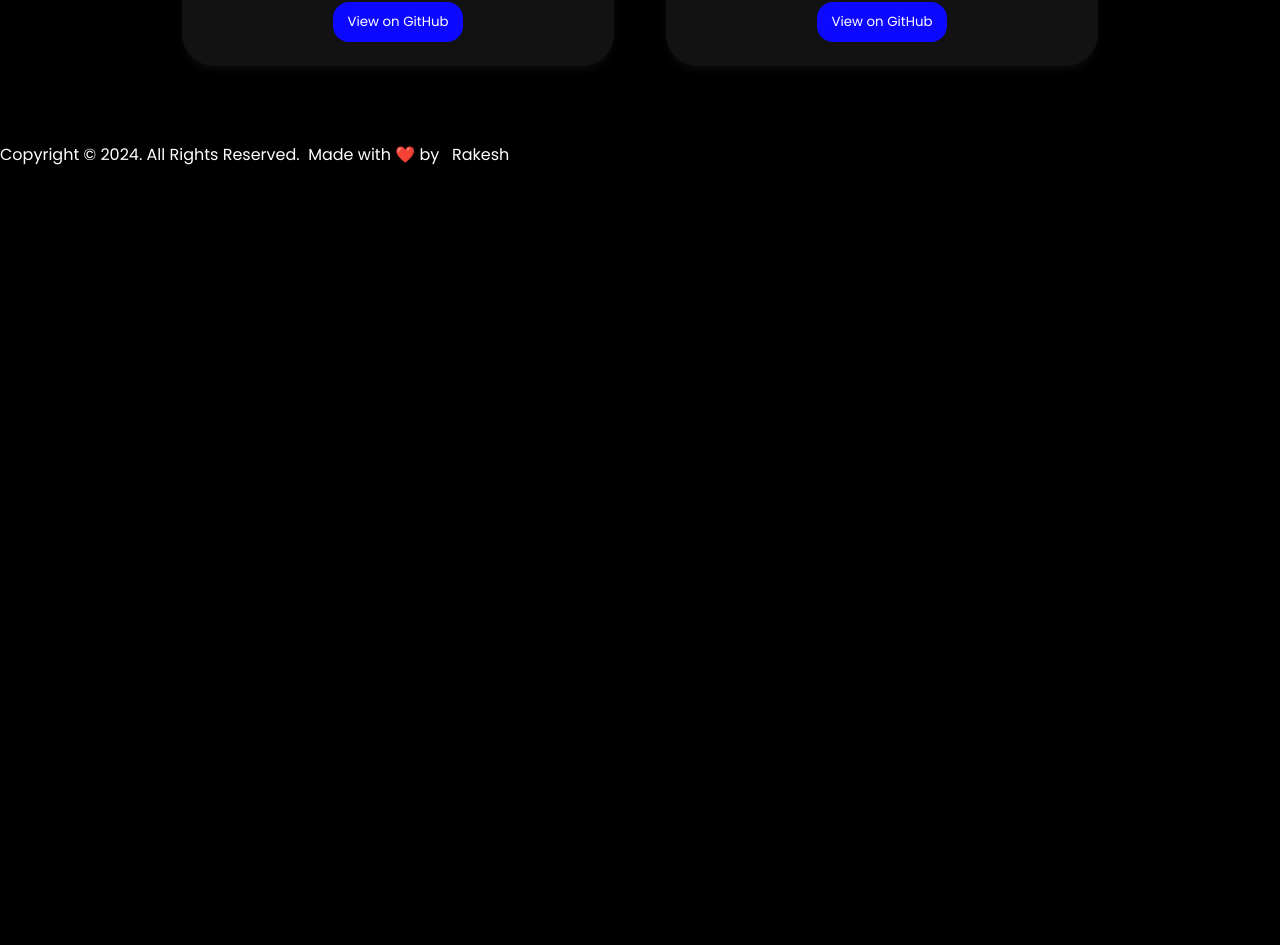
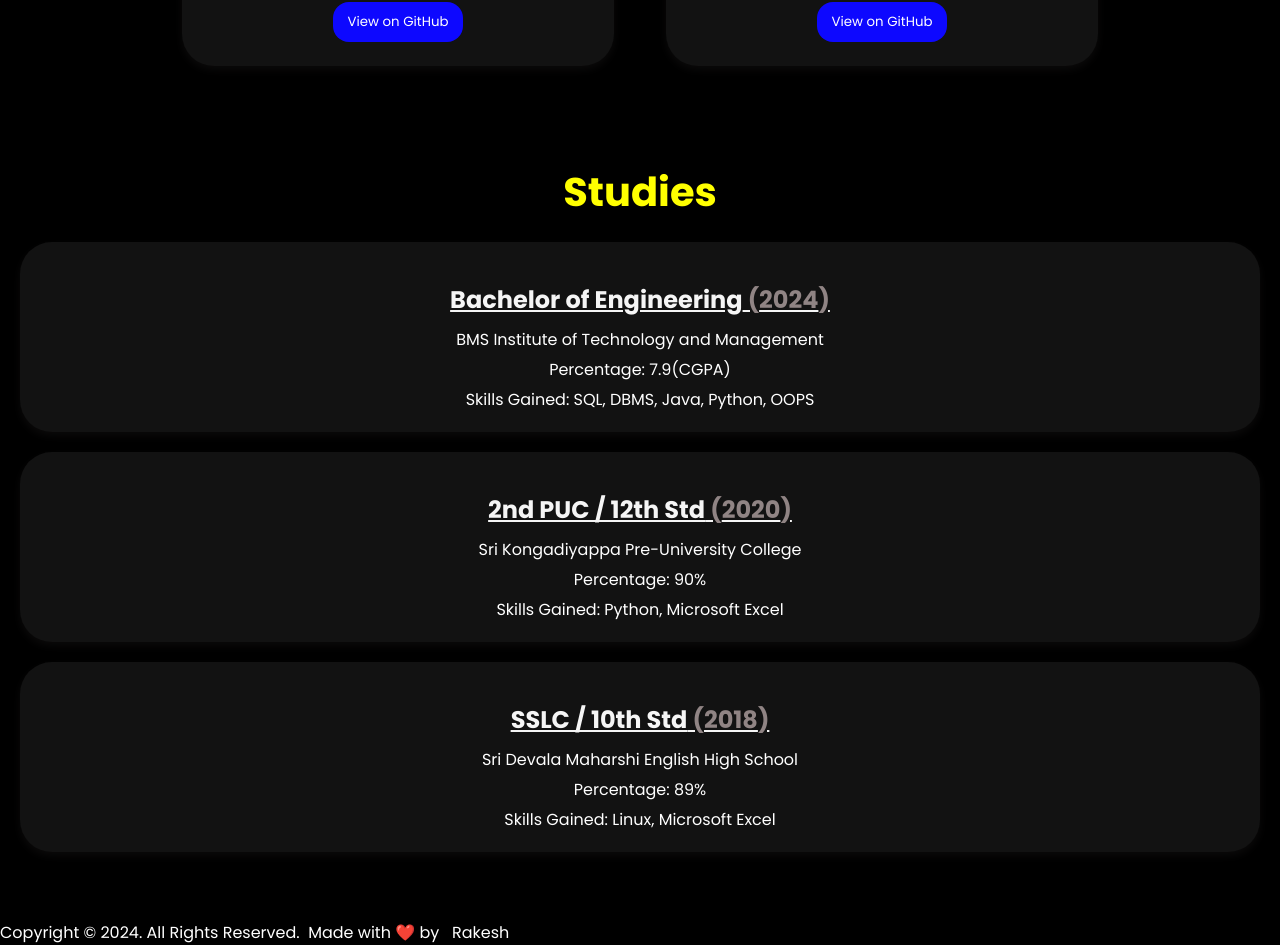
Before and after one commit to rakii17/Portfolio, a React (Create React App) app: page / in a window 1280 px wide. Shown: the part 1823-2768 px from the top of the page. Before the commit the page ends 1990 px from the top, so only its background shows below. Built offline with nearby package versions, Linux system fonts and the light colour scheme.

Commit message:
Added Studies section

```diff
--- /dev/null
+++ b/src/components/Studies/studies.css
@@ -0,0 +1,81 @@
+.studies {
+    display: flex;
+    flex-direction: column;
+    gap: 20px;
+    padding: 20px;
+    background-color: black;
+    margin-top: 0;
+    margin-bottom: 3rem;
+}
+
+.studies-heading {
+    font-size: 2.5em;
+    font-weight: bold;
+    color: yellow;
+    background-color: black;
+    text-align: center;
+    margin-bottom: 0;
+  }
+
+.study-bar {
+    background-color: rgb(18, 18, 18);
+    border-radius: 2rem;
+    box-shadow: 0 4px 8px rgba(105, 96, 96, 0.1);
+    padding: 20px;
+    transition: transform 0.2s;
+    overflow: hidden;
+    text-align: center;
+}
+
+.study-bar:hover {
+    transform: translateY(-10px);
+}
+
+.study-title {
+    font-size: 1.5em;
+    font-weight: bold;
+    margin: 20px 0 10px 0;
+    color: whitesmoke;
+    text-decoration: underline;
+}
+
+.study-year {
+    font-size: 1em;
+    color: #908484;
+    margin-bottom: 10px;
+}
+
+.study-college,
+.study-percentage,
+.study-skills {
+    font-size: 1em;
+    color: white;
+    margin-top: 5px;
+}
+
+@media only screen and (max-width: 767px) {
+    .studies {
+        flex-direction: column;
+        align-items: center;
+        gap: 10px;
+        padding: 0 20px;
+        margin: 1rem 1rem;
+    }
+
+    .study-bar {
+        width: 100%;
+        margin: 0.5rem 0;
+        padding: 0 1rem;
+    }
+
+    .study-title {
+        font-size: 1.6rem;
+    }
+
+    .study-year,
+    .study-college,
+    .study-percentage,
+    .study-skills {
+        font-size: 0.9rem;
+    }
+}
--- a/src/components/Studies/studies.js
+++ b/src/components/Studies/studies.js
@@ -1,11 +1,47 @@
-import React from 'react'
+import React from 'react';
+import './studies.css';
+
+const studiesData = [
+  {
+    title: "Bachelor of Engineering",
+    year: "2024",
+    college: "BMS Institute of Technology and Management",
+    percentage: "7.9(CGPA)",
+    skills: "SQL, DBMS, Java, Python, OOPS"
+  },
+  {
+    title: "2nd PUC / 12th Std",
+    year: "2020",
+    college: "Sri Kongadiyappa Pre-University College",
+    percentage: "90%",
+    skills: "Python, Microsoft Excel"
+  },
+  {
+    title: "SSLC / 10th Std",
+    year: "2018",
+    college: "Sri Devala Maharshi English High School",
+    percentage: "89%",
+    skills: "Linux, Microsoft Excel"
+  }
+];
 
 const Studies = () => {
   return (
-    <div>
-
+    <div className="studies">
+      <div> <h2 className="studies-heading">Studies</h2></div>
+      {studiesData.map((study, index) => (
+        <div key={index} className="study-bar">
+          <div className="study-title">
+            {study.title}
+            <span className="study-year"> ({study.year})</span>
+          </div>
+          <div className="study-college">{study.college}</div>
+          <div className="study-percentage">Percentage: {study.percentage}</div>
+          <div className="study-skills">Skills Gained: {study.skills}</div>
+        </div>
+      ))}
     </div>
-  )
-}
+  );
+};
 
 export default Studies;
```
